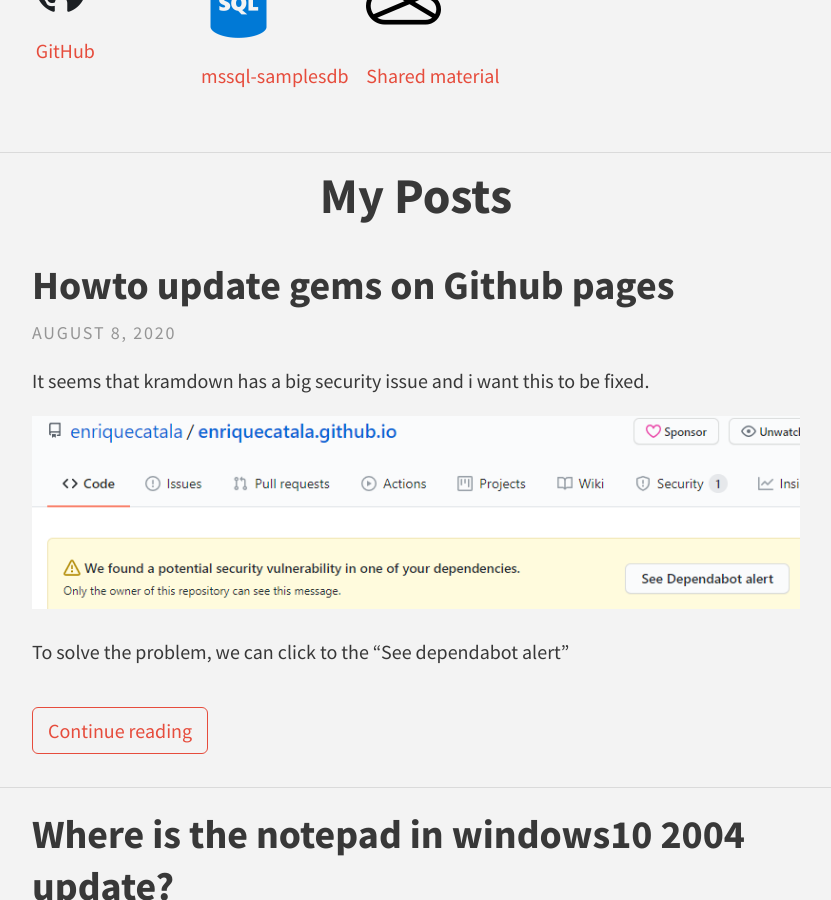
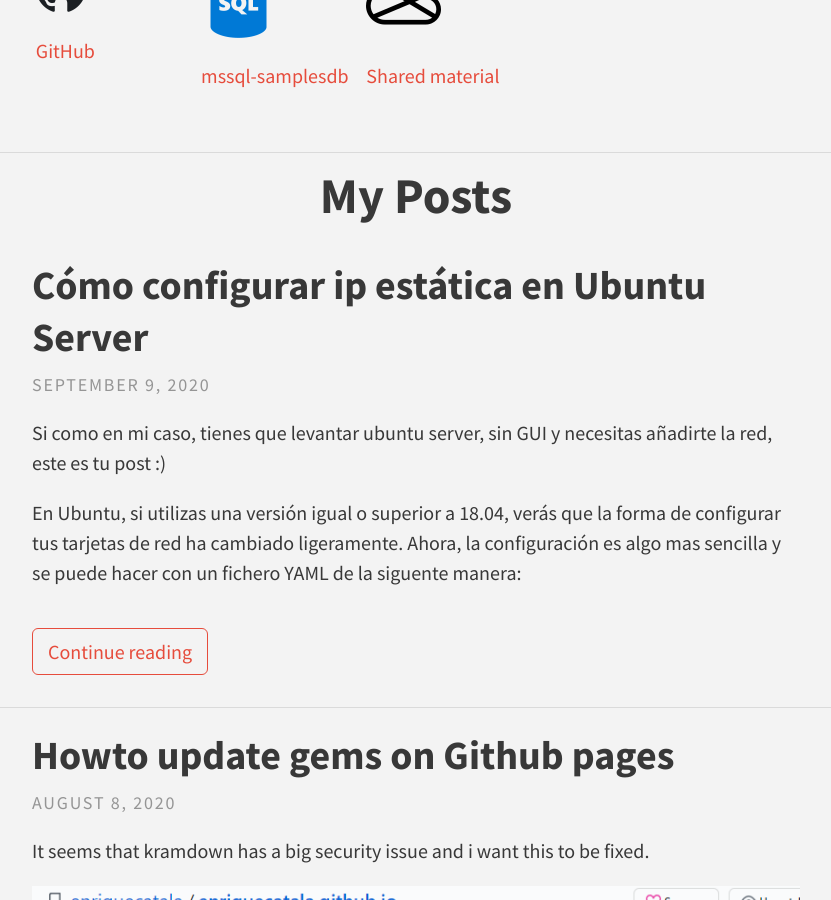
Before and after one commit to enriquecatala/enriquecatala.github.io, a Jekyll site: the page built from index.html, in a window 1280 px wide and 900 px high, scrolled down 759 px. Shown: the whole window, without its empty margins (224-1055 px from the left). Built offline with Jekyll 4.4.1, drawn with Linux system fonts in a browser that asks for light colours; nearby versions of some CDN libraries; the list of posts is cut into pages by our own code; comment, search, counter and statistics services are not loaded; some of the changed text lies outside the part shown.

Commit message:
new post como configurar ip-estatica

````diff
--- a/_drafts/como-configurar-ip-estatica-ubuntu-server.md
+++ b/_posts/2020-09-10-como-configurar-ip-estatica-ubuntu-server.md
@@ -1,18 +1,16 @@
 ---
 layout: post
 title:  "Cómo configurar ip estática en Ubuntu Server"
-date:   2020-06-17 00:00:00 +0200
+date:   2020-09-10 00:00:00 +0200
 tipue_search_active: true
 excerpt_separator: <!--end_excerpt-->
 tags: OS
 ---
-Me pasa bastante tener que levantar VM con ubuntu, que es un poco peculiar y he decidido hacer este pequeño paso a paso para configurarlo.
+Si como en mi caso, tienes que levantar ubuntu server, sin GUI y necesitas añadirte la red, este es tu post :)
+
+En Ubuntu, si utilizas una versión igual o superior a 18.04, verás que la forma de configurar tus tarjetas de red ha cambiado ligeramente. Ahora, la configuración es algo mas sencilla y se puede hacer con un fichero YAML de la siguente manera:
 
 <!--end_excerpt-->
-
-# Configurar IP estática en Ubuntu Server
-
-En Ubuntu, si utilizas una versión igual o superior a 18.04, verás que la forma de configurar tus tarjetas de red ha cambiado ligeramente. Ahora, la configuración es algo mas sencilla y se puede hacer con un fichero YAML de la siguente manera:
 
 ## Identificar el nombre de las interfaces de red disponibles
 
@@ -76,3 +74,5 @@
 ```bash
 ip addr show dev eth0
 ```
+
+Y...listo, ya tienes la red lista :)
````
Also changed, not shown: 4 other files.
